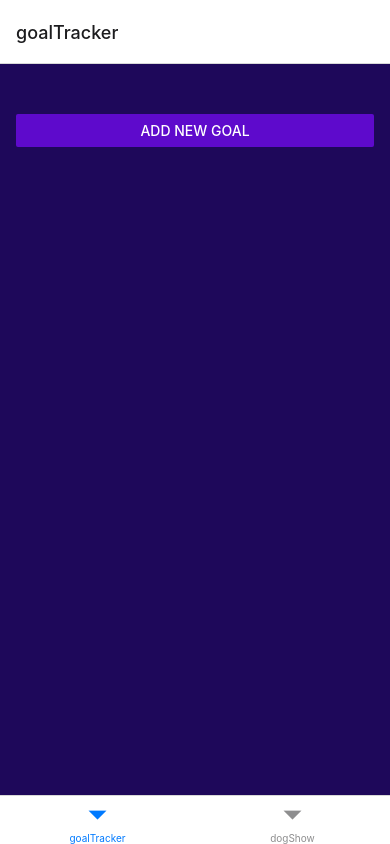
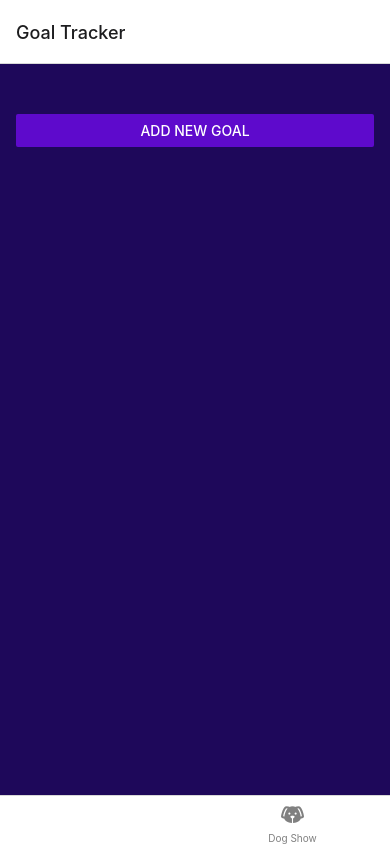
Before and after one commit to ShafiArnob/app-dev-playground, a React Native app in the folder react-native-getting-started/: screen / in a window 390 px wide. Built offline with nearby package versions, Linux system fonts and the light colour scheme.

Commit message:
styling navbar

```diff
--- a/react-native-getting-started/navigation.js
+++ b/react-native-getting-started/navigation.js
@@ -2,18 +2,49 @@ import { NavigationContainer } from "@react-navigation/native";
 import { createBottomTabNavigator } from "@react-navigation/bottom-tabs";
 import GoalTracker from "./screens/GoalTracker";
 import DogShow from "./screens/DogShow";
+import { AntDesign } from "@expo/vector-icons";
+import { MaterialCommunityIcons } from "@expo/vector-icons";
+import { Ionicons } from '@expo/vector-icons';
+//Tab Bottom
+const Tab = createBottomTabNavigator();
 
-//Tab Bottom
-const Tab = createBottomTabNavigator()
+function TabGroup() {
+  return (
+    <Tab.Navigator screenOptions={({route, navigation})=>({
+      //change nav icons
+      tabBarIcon: ({color, focused, size}) => {
+        let iconName
+        if(route.name == "Goal Tracker"){
+          iconName = focused ? "home" : "home-outline"
+        }
 
-function TabGroup(){
-  return(
-    <Tab.Navigator>
-      <Tab.Screen name="goalTracker" component={GoalTracker}/>
-      <Tab.Screen name="dogShow" component={DogShow}/>
-
+        return <Ionicons name={iconName} size={size} color={color} />
+      },
+      //change active icon color
+      tabBarActiveTintColor: "white",
+      //change inactive icon color
+      tabBarInactiveTintColor: "gray"
+    })}>
+      <Tab.Screen
+        name="Goal Tracker"
+        component={GoalTracker}
+        // options={{
+        //   tabBarIcon: () => <AntDesign name="home" size={24} color="black" />,
+        // }}
+      />
+      <Tab.Screen
+        name="Dog Show"
+        component={DogShow}
+        options={{
+          //change nav icons inline
+          tabBarIcon: ({color, focused, size}) => (
+            <MaterialCommunityIcons name="dog" size={size} color={color} />
+          ),
+          tabBarInactiveTintColor: "gray"
+        }}
+      />
     </Tab.Navigator>
-  )
+  );
 }
 
 export default function Navigation() {
```
